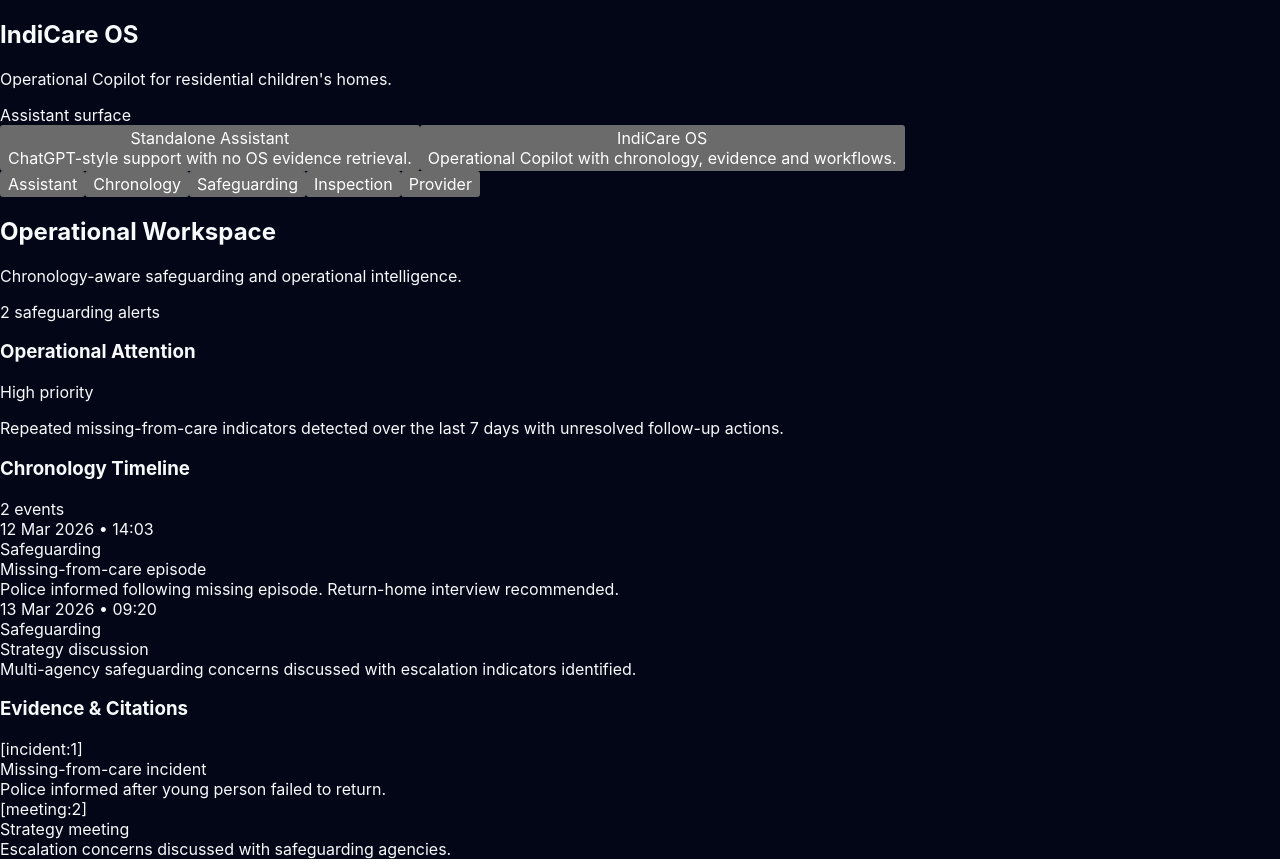
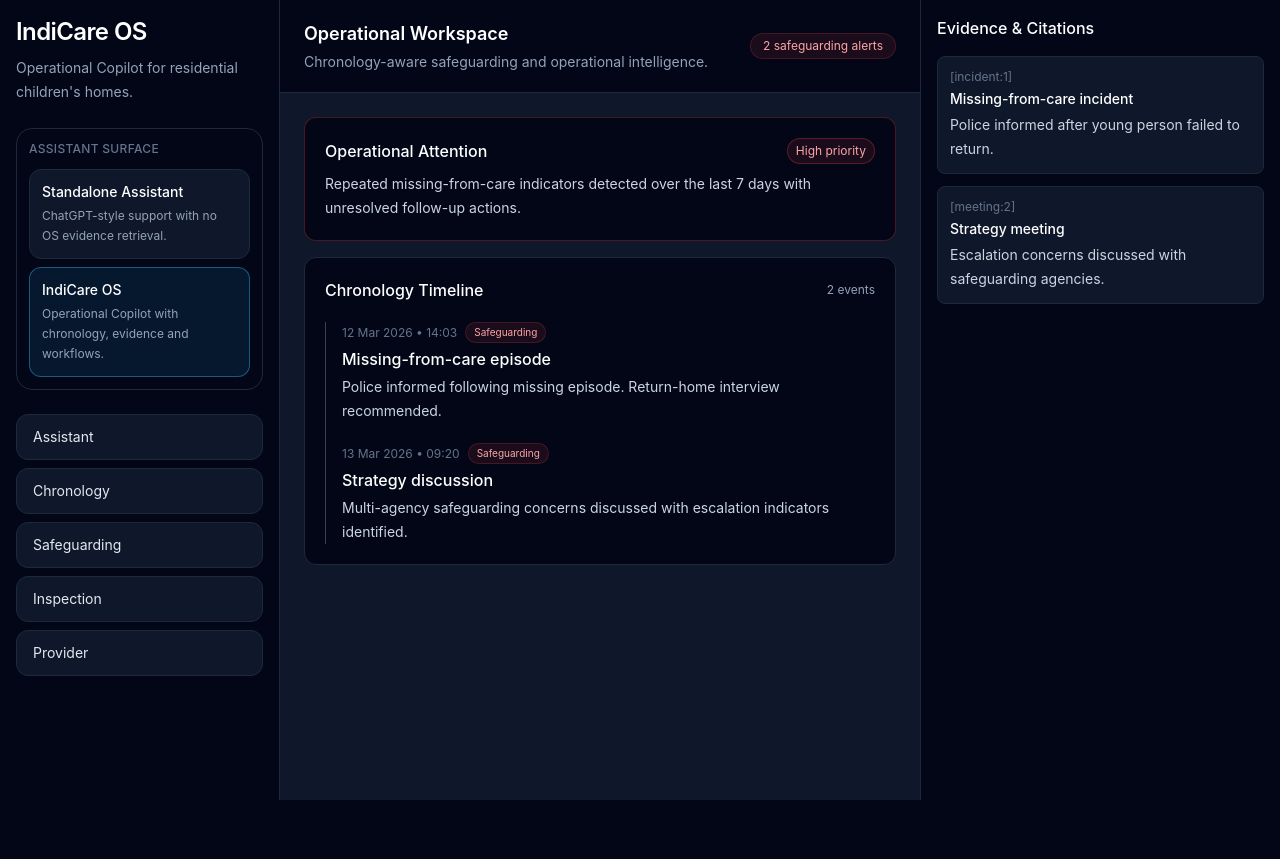
Before and after one commit to thomaskelly05/indicare-app, a Next.js app: page / in a window 1280 px wide. After the commit the page ends 800 px from the top, so only its background shows below. Built offline with nearby package versions, Linux system fonts and the light colour scheme.

Commit message:
Add Tailwind dashboard configuration

```diff
--- /dev/null
+++ b/tailwind.config.ts
@@ -0,0 +1,23 @@
+import type { Config } from 'tailwindcss'
+
+const config: Config = {
+  content: [
+    './app/**/*.{js,ts,jsx,tsx,mdx}',
+    './components/**/*.{js,ts,jsx,tsx,mdx}',
+    './lib/**/*.{js,ts,jsx,tsx,mdx}',
+  ],
+  theme: {
+    extend: {
+      boxShadow: {
+        glow: '0 0 40px rgba(99, 102, 241, 0.18)',
+        panel: '0 18px 60px rgba(2, 6, 23, 0.45)',
+      },
+      backgroundImage: {
+        'radial-dashboard': 'radial-gradient(circle at top left, rgba(99,102,241,0.20), transparent 38%), radial-gradient(circle at top right, rgba(14,165,233,0.12), transparent 32%)',
+      },
+    },
+  },
+  plugins: [],
+}
+
+export default config
```
